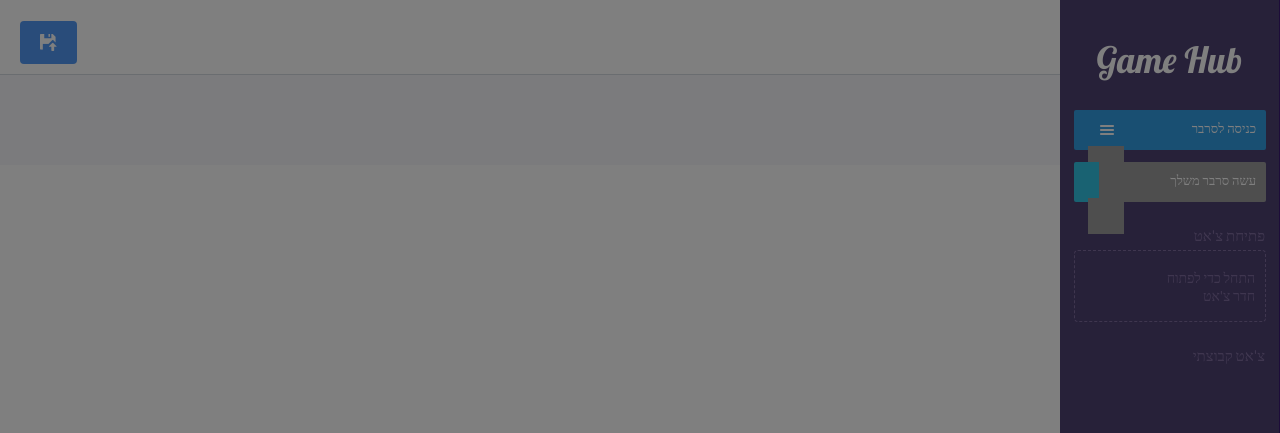
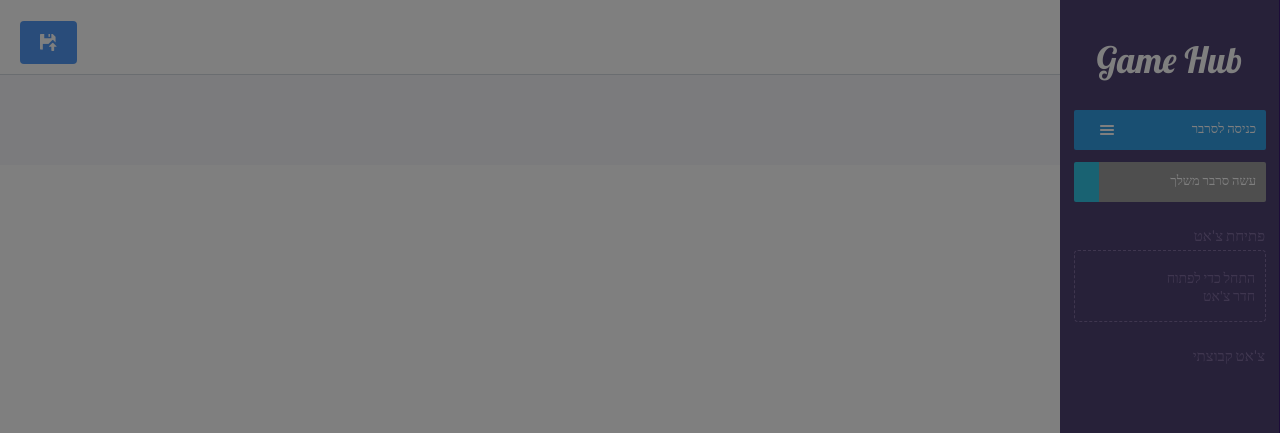
Before and after one commit to wasd2525/game-hub, a Django app: page /play.html in a window 1280 px wide. Shown: the top 433 px of the page. Run offline with Django 3.2, Linux system fonts and the light colour scheme; the visitor is signed in with stand-in values (Sample User, id 1); data that the repository does not hold is empty; some libraries are stand-ins or nearby versions; grey boxes are pictures that could not be loaded.

Commit message:
res fixes

```diff
--- a/gamehub/static/css/sample-chat.css
+++ b/gamehub/static/css/sample-chat.css
@@ -108,7 +108,7 @@ input, button, textarea {
 .left-nav-button-guide {
   width: 36px;
   height: 36px;
-  background: url("../img/image-outerglow.svg") no-repeat center center transparent;
+
 
   margin-right: 7px;
 }
```
